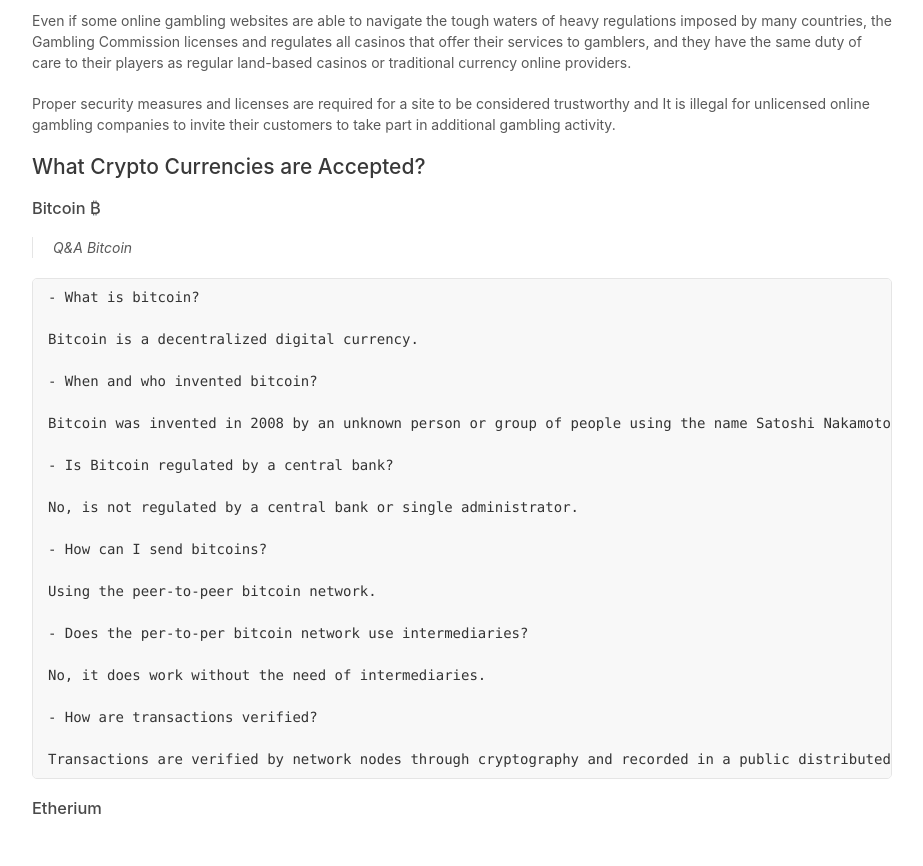
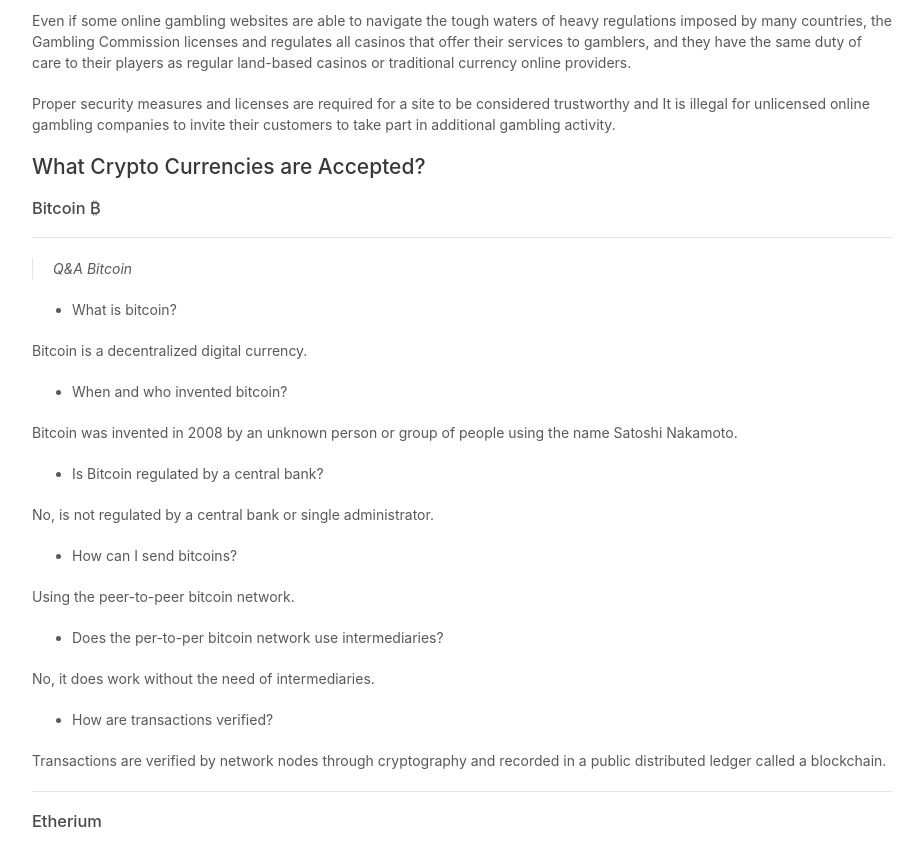
Before and after one commit to dllorent/casinosincrypt, a Jekyll site: the page built from index.md, in a window 1280 px wide and 900 px high, scrolled down 1937 px. Shown: the top 866 px of the window, without its empty margins (178-1101 px from the left). Built offline with Jekyll 4.4.1, drawn with Linux system fonts in a browser that asks for light colours; our own code applies the rules of GitHub Pages for plain Markdown files.

Commit message:
Update index.md

````diff
--- a/index.md
+++ b/index.md
@@ -72,9 +72,9 @@ Proper security measures and licenses are required for a site to be considered t
 
 ### Bitcoin ₿
 
+<hr>
 > Q&A Bitcoin
 
-```
 - What is bitcoin?
 
 Bitcoin is a decentralized digital currency.
@@ -98,6 +98,6 @@ No, it does work without the need of intermediaries.
 - How are transactions verified?
 
 Transactions are verified by network nodes through cryptography and recorded in a public distributed ledger called a blockchain.
-```
+<hr>
 
 ### Etherium
````
